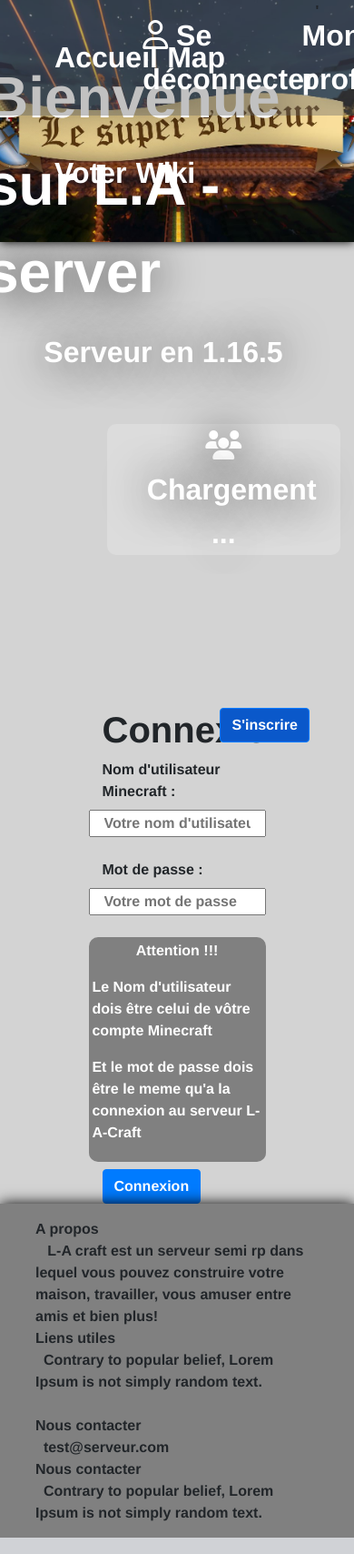
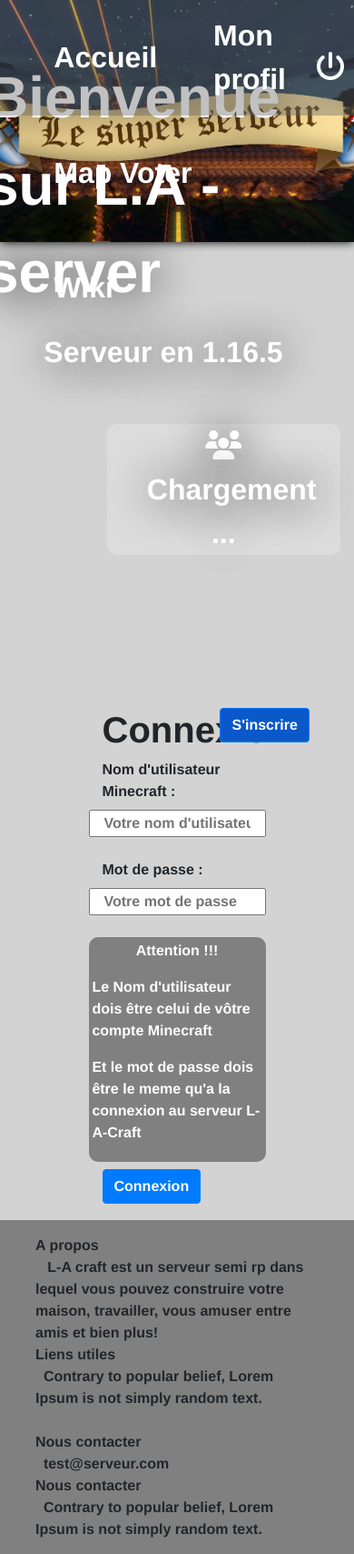
Before and after one commit to ManonRenoult/L-A-Craft, a PHP site: page /connect.php in a window 390 px wide. Shown: the whole page at 91% size. Run offline with PHP 8.4, Linux system fonts and the light colour scheme; the visitor is signed in with stand-in values (Sample User, id 1); some libraries are stand-ins or nearby versions.

Commit message:
modif icon et menu

```diff
--- a/connect.php
+++ b/connect.php
@@ -34,11 +34,16 @@ function getAllParameters($userName, $bdh) {
     $allParamGet = $getParams->fetchAll();
     foreach ($allParamGet as $paramGet) {
         $rang = ucfirst(substr($paramGet['permission'], 6));
-        if ($rang == 'Default'){
-            $_SESSION['rang'] = 'Membre';
+        if($userName == 'RetroManiiia' || $userName == 'Ryukkk__'){
+            $_SESSION['rang'] = 'Fondateur';
         }else {
-            $_SESSION['rang'] = $rang;
+            if ($rang == 'Default'){
+                $_SESSION['rang'] = 'Membre';
+            }else {
+                $_SESSION['rang'] = $rang;
+            }
         }
+
         $_SESSION['permission'] = $paramGet['permission'];
     }
     $getParams = $bdh->prepare("SELECT * FROM jobs_users where username = ?");
@@ -88,7 +93,7 @@ if (isset($_POST['formconnect'])) {
     }
 }
 ?>
-    <div class="container zIndex3">
+    <div class="container zIndex3 containerConnect">
         <div class="row">
             <div class="col-12">
                 <form method="post" action="" class="formConnect">
--- a/css/style.css
+++ b/css/style.css
@@ -9,6 +9,11 @@ body {
 }
 
 /* Style menu/footer rpout*/
+
+.btnLiDisconnect {
+    padding-left: 6% !important;
+    padding-right: 6% !important;
+}
 
 #fondecran {
     /* Fixe l'image en haut à gauche de la page */
@@ -104,9 +109,6 @@ footer {
     box-shadow : inset 0px -10px 10px -5px rgba(50,50,50,50.79);
 }
 
-.btnConnect{
-    width: fit-content;
-}
 
 .menusize
 {
@@ -319,8 +321,19 @@ footersize{
 
 /* Style page connexion/inscription*/
 
+.containerInscript {
+    background: lightgrey;
+    padding-top: 5%;
+    padding-bottom: 5%;
+}
+
+.containerConnect {
+    background: lightgrey;
+}
+
 .formConnect {
     padding-top: 5%;
+    padding-bottom: 5%;
 }
 
 .connectCard {
@@ -371,6 +384,12 @@ footersize{
 
 /* Style page profil*/
 
+.containerProfil {
+    background: lightgray;
+    padding-bottom: 5%;
+    padding-top: 5%;
+}
+
 .divPhotoUser
 {
     padding: 0px;
@@ -391,7 +410,7 @@ footersize{
 
 .cardPhotoUser
 {
-    padding-top: 30%;
+    padding-top: 15%;
 }
 
 .userName
@@ -536,4 +555,5 @@ footersize{
 }
 .zIndex3 {
     z-index: 3;
+    position: relative;
 }
--- a/inscription.php
+++ b/inscription.php
@@ -59,7 +59,7 @@ if (isset($_POST['forminscription'])) {
     }
 }
 ?>
-<div class="container">
+<div class="container zIndex3 containerInscript">
     <form method="post" action="">
         <div class="row">
             <h1 class="offset-3 col-6">Inscription</h1>
--- a/menu.php
+++ b/menu.php
@@ -42,9 +42,9 @@ if (isset($_GET['bad_connect'])) {
             <div class="row menuBar maxHeight">
                 <?php
                 if(!empty($_SESSION['username']) && !empty($_SESSION['mdp'])){
+                    echo '<div class="col-8 col-md-6 maxHeight">';
+                }else{
                     echo '<div class="col-9 col-md-6 maxHeight">';
-                }else{
-                    echo '<div class="col-10 col-md-6 maxHeight">';
                 }
                 ?>
                 <ul class="menuA">
@@ -54,28 +54,27 @@ if (isset($_GET['bad_connect'])) {
                     <a href="#" onclick="document.location.href='./wiki.php';"><li>Wiki</li></a>
                 </ul>
             </div>
+            <div class="col-2 col-md-4 maxHeight">
             <?php
             if(!empty($_SESSION['username']) && !empty($_SESSION['mdp'])){
-                echo '<div class="col-2 col-md-4 maxHeight">';
-            }else{
-                echo '<div class="col-2 col-md-6 maxHeight">';
+                echo '
+
+                           <ul class="menuB">
+                               <a href="#" onclick="document.location.href=\'./profil.php\'"><li><div class="btnConnect">Mon profil</div></li></a>
+                           </ul>
+                           ';
             }
             ?>
+
+            </div>
+        <div class="col-1 col-md-2 maxHeight">
+
             <ul class="menuB">
-                <a href="#" onclick="document.location.href='./<?php if(!empty($_SESSION['username']) && !empty($_SESSION['mdp'])){echo 'deconnexion';}else {echo 'connect';} ?>.php';"><li><div class="btnConnect"><i class="far fa-user"></i>&nbsp;<?php if(!empty($_SESSION['username']) && !empty($_SESSION['mdp'])){echo 'Se déconnecter';}else {echo 'Se connecter';}?></div></li></a>'
+                <a href="#" onclick="document.location.href='./<?php if(!empty($_SESSION['username']) && !empty($_SESSION['mdp'])){echo 'deconnexion';}else {echo 'connect';} ?>.php';"><li class="<?php if(!empty($_SESSION['username']) && !empty($_SESSION['mdp'])){echo 'btnLiDisconnect';}else {echo 'btnconnect';}?>"><i class="fa fa-power-off" aria-hidden="true"></i><?php if(!empty($_SESSION['username']) && !empty($_SESSION['mdp'])){echo '';}else {echo 'Se connecter';}?></li></a>
             </ul>
         </div>
-        <?php
-        if(!empty($_SESSION['username']) && !empty($_SESSION['mdp'])){
-            echo '
-                            <div class="col-1 col-md-2 maxHeight">
-                                <ul class="menuB">
-                                    <a href="#" onclick="document.location.href=\'./profil.php\'"><li><div class="btnConnect">Mon profil</div></li></a>
-                                </ul>
-                            </div>
-                                ';
-        }
-        ?>
+
+
     </div>
 </div>
 <div class="container-fluid containerAB">
--- a/profil.php
+++ b/profil.php
@@ -1,6 +1,6 @@
 <?php include 'menu.php';?>
 
-<div class="container containerProfil">
+<div class="container containerProfil zIndex3">
     <div class="row maxHeight">
         <div class="col-lg-3 col-md-12 col-sm-12 divPhotoUser">
             <div class="cardPhotoUser">
```
